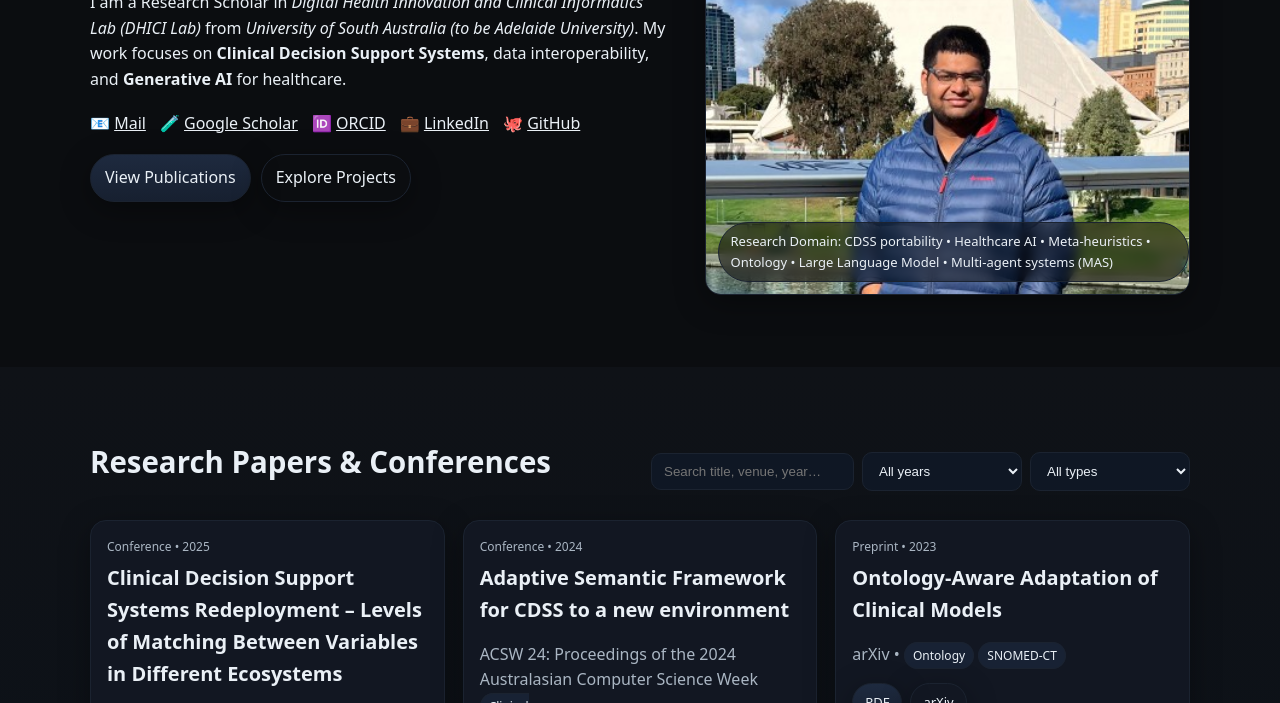
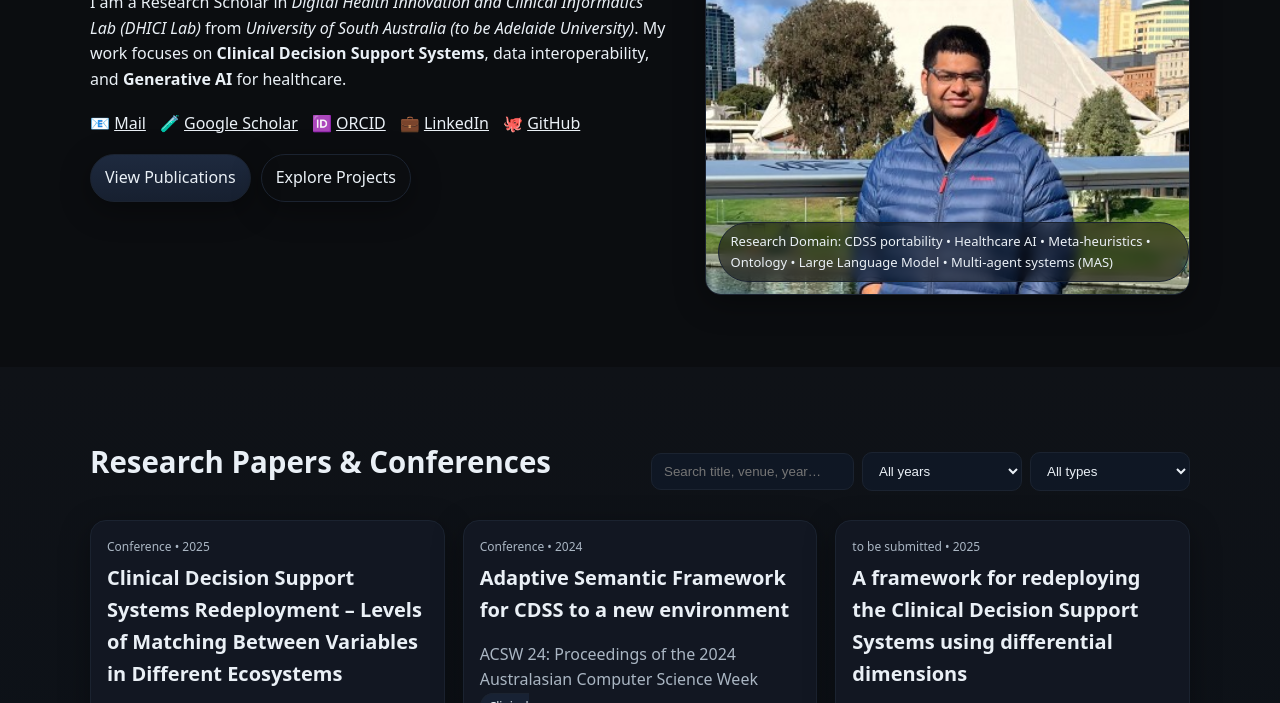
Before and after one commit to gouravtech/researchcosmos, a plain HTML site: page research-profile-v2/index.html in a window 1280 px wide. Shown: the part 211-914 px from the top of the page. Drawn offline with Linux system fonts and the light colour scheme.

Commit message:
Update index.html

```diff
--- a/research-profile-v2/index.html
+++ b/research-profile-v2/index.html
@@ -115,9 +115,9 @@
 
           <li class="card" data-year="2023" data-type="preprint">
             <div class="card-body">
-              <div class="card-meta">Preprint • 2023</div>
-              <h3 class="h3">Ontology-Aware Adaptation of Clinical Models</h3>
-              <p class="muted">arXiv • <span class="tag">Ontology</span> <span class="tag">SNOMED-CT</span></p>
+              <div class="card-meta">to be submitted • 2025</div>
+              <h3 class="h3">A framework for redeploying the Clinical Decision Support Systems using differential dimensions</h3>
+              <p class="muted">Journal • Adaptation Stratigies <span class="tag">Differential Dimensions</span> <span class="tag">SNOMED-CT</span></p>
               <div class="card-actions">
                 <a class="btn btn-sm" href="#" target="_blank" rel="noopener">PDF</a>
                 <a class="btn btn-sm btn-ghost" href="#" target="_blank" rel="noopener">arXiv</a>
```
